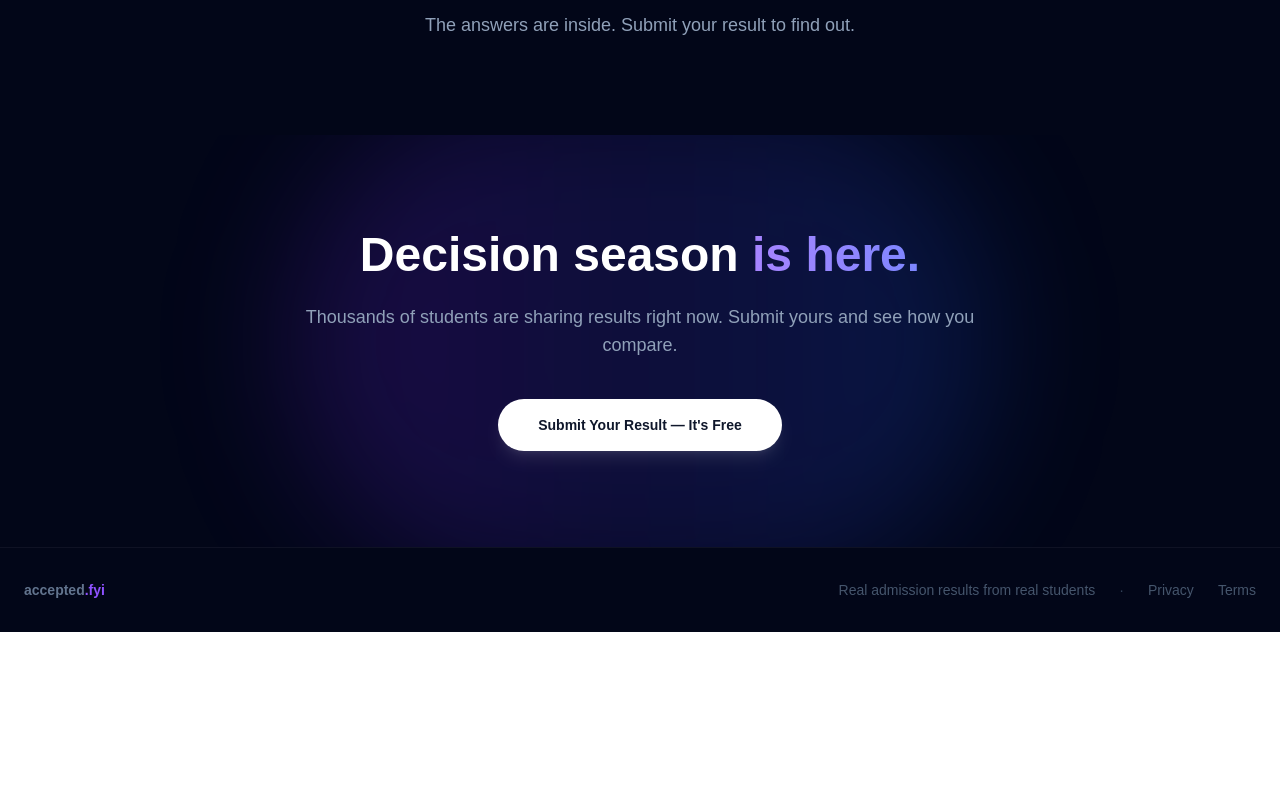
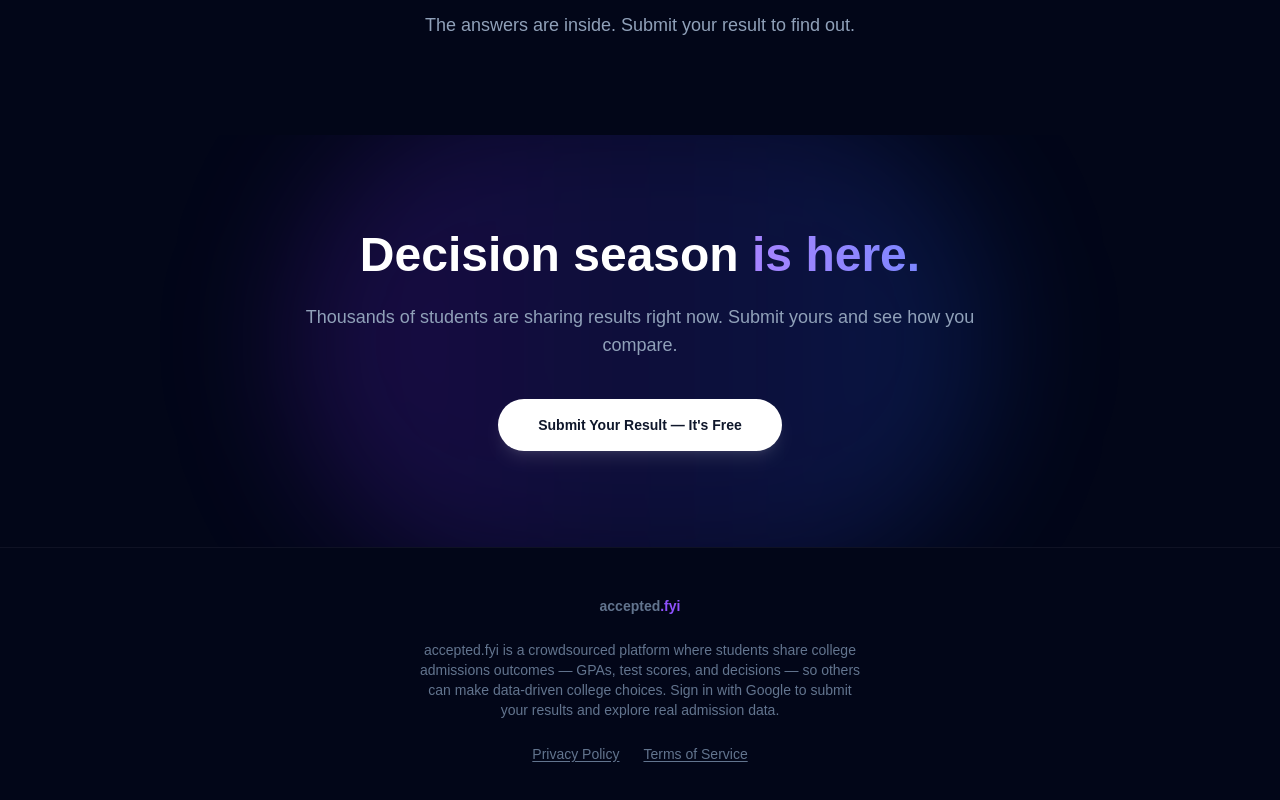
Before and after one commit to vidya-ramamoorthy/accepted-fyi, a Next.js app: page / in a window 1280 px wide. Shown: the part 3223-4023 px from the top of the page. Before the commit the page ends 3855 px from the top, so only its background shows below. Built offline with nearby package versions, Linux system fonts and the light colour scheme; no server answers; the database is empty.

Commit message:
Make footer privacy/terms links more prominent and add app description
Google branding verification requires the home page to explain the app's
purpose and include a visible privacy policy link.

Co-Authored-By: Claude Opus 4.6 <noreply@anthropic.com>

```diff
--- a/src/app/page.tsx
+++ b/src/app/page.tsx
@@ -296,28 +296,32 @@ export default async function HomePage() {
       </section>
 
       {/* Footer */}
-      <footer className="border-t border-white/5 bg-slate-950 px-6 py-8">
-        <div className="mx-auto flex max-w-7xl flex-col items-center justify-between gap-4 sm:flex-row">
+      <footer className="border-t border-white/5 bg-slate-950 px-6 py-12">
+        <div className="mx-auto max-w-7xl">
+          <div className="flex flex-col items-center gap-6">
             <span className="text-sm font-bold text-slate-500">
               accepted<span className="text-violet-500">.fyi</span>
             </span>
+            <p className="max-w-md text-center text-sm text-slate-500">
+              accepted.fyi is a crowdsourced platform where students share
+              college admissions outcomes — GPAs, test scores, and decisions —
+              so others can make data-driven college choices. Sign in with Google
+              to submit your results and explore real admission data.
+            </p>
             <div className="flex items-center gap-6">
-            <p className="text-sm text-slate-600">
-              Real admission results from real students
-            </p>
-            <span className="text-sm text-slate-700">&middot;</span>
               <Link
                 href="/privacy"
-              className="text-sm text-slate-600 transition-colors hover:text-slate-400"
+                className="text-sm text-slate-500 underline underline-offset-2 transition-colors hover:text-slate-300"
               >
-              Privacy
+                Privacy Policy
               </Link>
               <Link
                 href="/terms"
-              className="text-sm text-slate-600 transition-colors hover:text-slate-400"
+                className="text-sm text-slate-500 underline underline-offset-2 transition-colors hover:text-slate-300"
               >
-              Terms
+                Terms of Service
               </Link>
+            </div>
           </div>
         </div>
       </footer>
```
Lines whose indentation alone changed are shown as unchanged.
